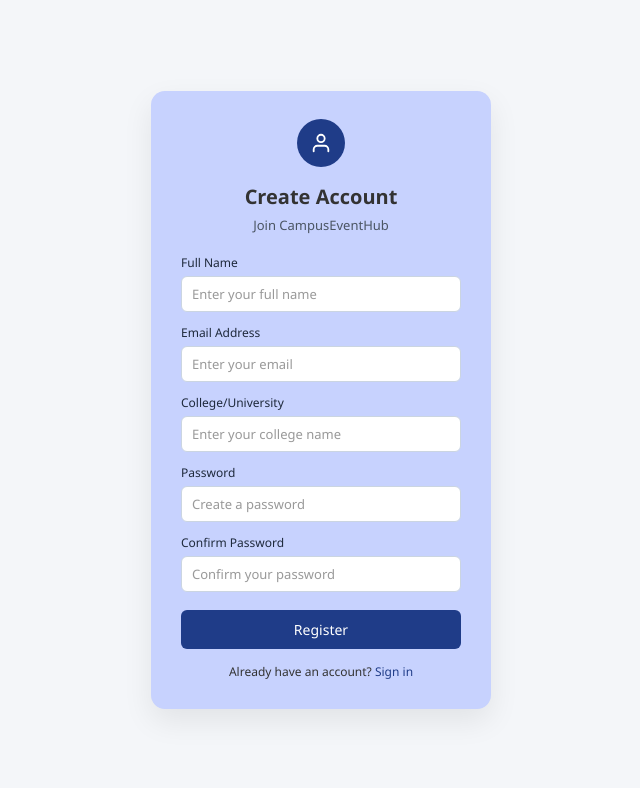
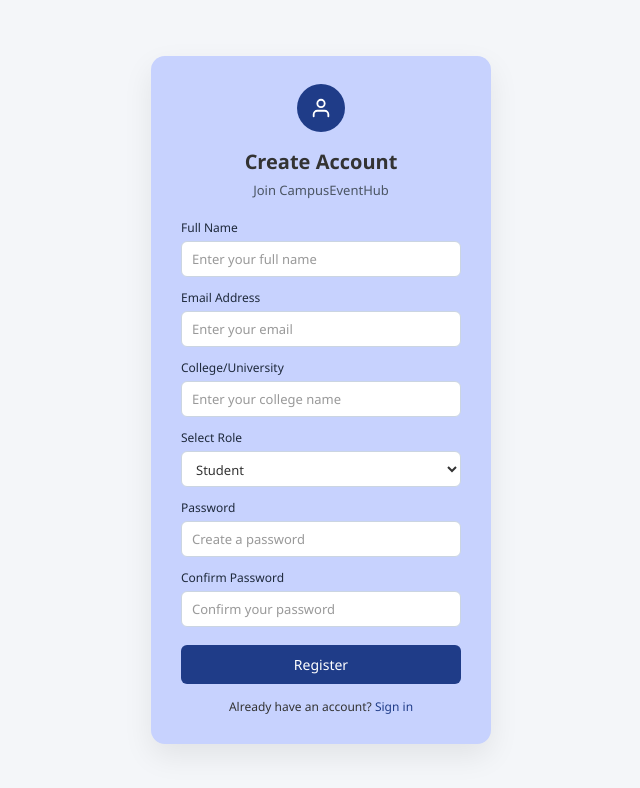
Before and after one commit to springboardmentor12345h-ui/Team_1_Group_1, a React (Vite) app in the folder frontend/: page /register in a window 1280 px wide. Shown: the top 788 px of the page, without its empty margins (319-959 px from the left). Built offline with nearby package versions, Linux system fonts and the light colour scheme; no server answers.

Commit message:
Use role-enabled Register page for RBAC demo

```diff
--- a/frontend/src/pages/Register.jsx
+++ b/frontend/src/pages/Register.jsx
@@ -15,6 +15,7 @@
     college: "",
     password: "",
     confirmPassword: "",
+    role: "student", // ✅ default role
   });
 
   const handleChange = (e) => {
@@ -24,12 +25,18 @@
     });
   };
 
-  /* ================= UPDATED REGISTER LOGIC ================= */
   const handleRegister = async () => {
-    const { fullName, email, college, password, confirmPassword } = formData;
+    const {
+      fullName,
+      email,
+      college,
+      password,
+      confirmPassword,
+      role,
+    } = formData;
 
-    if (!fullName || !email || !college || !password || !confirmPassword) {
-      alert("Please fill all fields");
+    if (!fullName || !email || !password || !confirmPassword) {
+      alert("Please fill all required fields");
       return;
     }
 
@@ -44,11 +51,12 @@
         email,
         password,
         college,
+        role, // ✅ send role to backend
       });
 
       const { token, user } = res.data;
 
-      // Inform Auth Context
+      // Save user in context
       login(token, user);
 
       // Redirect based on role
@@ -61,7 +69,6 @@
       alert(err.response?.data?.message || "Registration failed");
     }
   };
-  /* ========================================================== */
 
   return (
     <div className="auth-container">
@@ -100,6 +107,18 @@
           onChange={handleChange}
         />
 
+        {/* ✅ NEW ROLE SELECT */}
+        <label>Select Role</label>
+        <select
+          name="role"
+          value={formData.role}
+          onChange={handleChange}
+        >
+          <option value="student">Student</option>
+          <option value="college_admin">College Admin</option>
+          <option value="super_admin">Super Admin</option>
+        </select>
+
         <label>Password</label>
         <input
           type="password"
```
